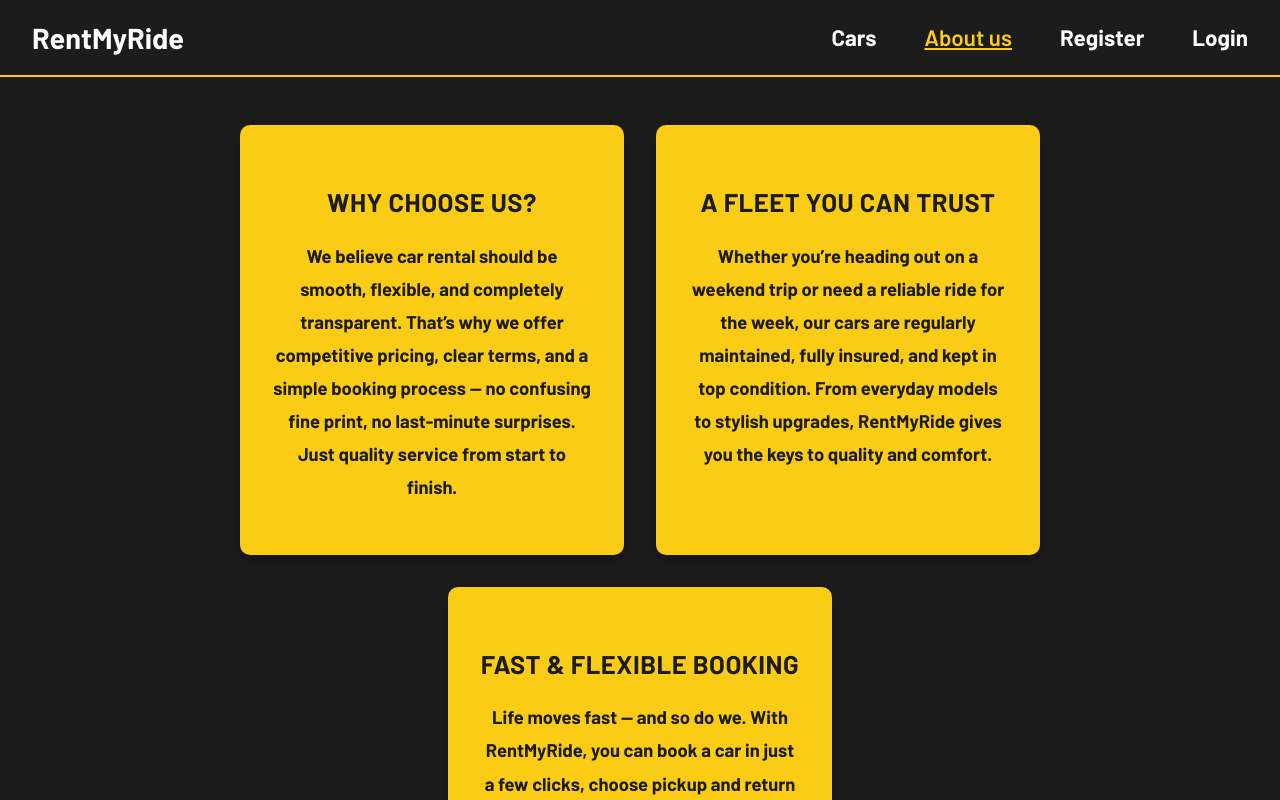
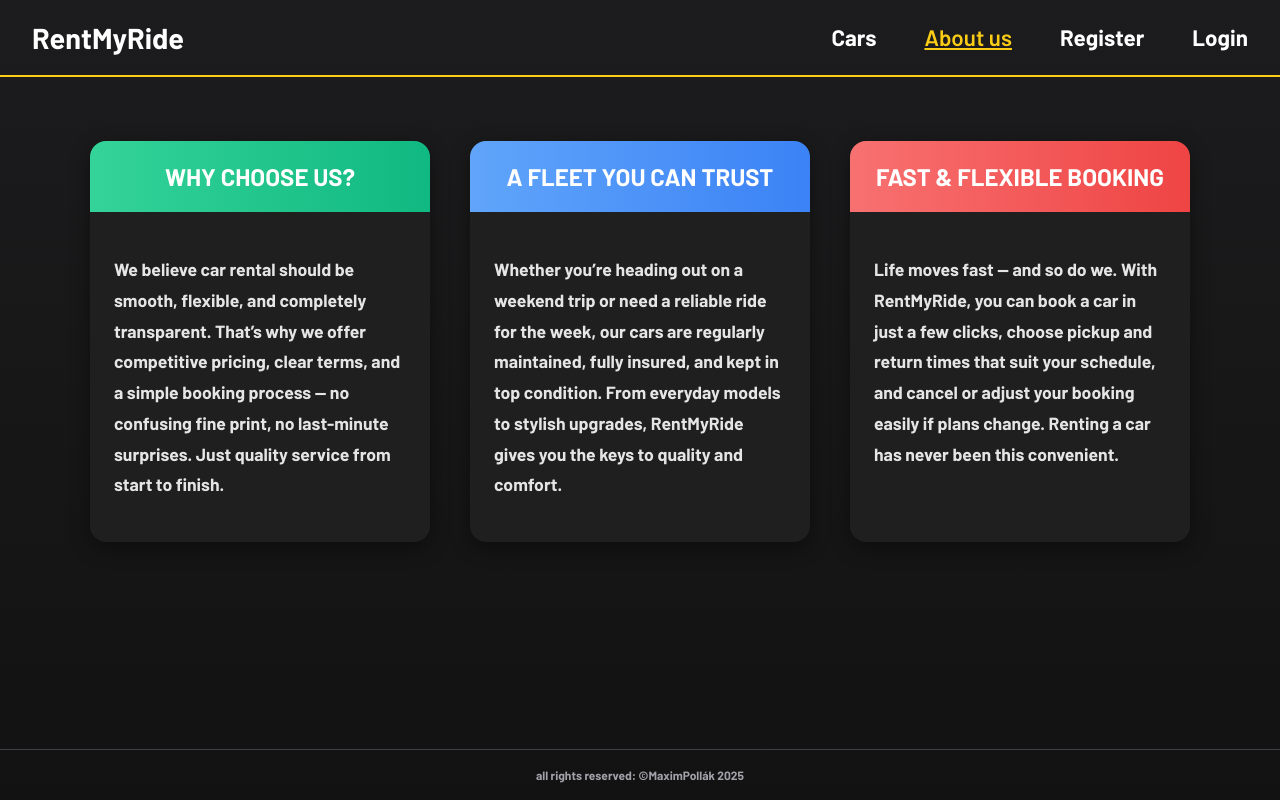
Before and after one commit to MaximPollak/RentMyRide, a React (Vite) app in the folder frontend/: page /about in a window 1280 px wide. Shown: the top 800 px of the page. Built offline with nearby package versions, Linux system fonts and the light colour scheme.

Commit message:
Editing user works

```diff
--- a/frontend/src/App.css
+++ b/frontend/src/App.css
@@ -308,51 +308,76 @@
   margin-left: 0.3rem;
 }
 /*-----------------------------------
-ABOUTUSPAGE--------------------------
+ABOUT US PAGE
 -----------------------------------*/
 .about-container {
-  background-color: #1c1c1c;
+  background: linear-gradient(to bottom, #1c1c1e, #121212);
   min-height: 100vh;
   display: flex;
   flex-direction: column;
-  color: white;
+  color: #f4f4f5;
+  font-family: 'Barlow', sans-serif;
 }
 
 .about-content {
   display: flex;
   justify-content: center;
-  gap: 2rem;
-  padding: 3rem;
+  gap: 2.5rem;
+  padding: 4rem 3rem;
   flex-wrap: wrap;
 }
 
+/* Base Card Styling */
 .about-card {
-  background-color: #facc15;
-  color: #1c1c1c;
-  padding: 2rem;
-  border-radius: 10px;
-  width: 320px;
-  text-align: center;
-  box-shadow: 0 6px 20px rgba(0, 0, 0, 0.3);
+  width: 340px;
+  border-radius: 1rem;
+  box-shadow: 0 6px 20px rgba(0, 0, 0, 0.4);
+  overflow: hidden;
   transition: transform 0.3s ease, box-shadow 0.3s ease;
+  display: flex;
+  background-color: #1f1f1f;
+  flex-direction: column;
 }
 
 .about-card:hover {
-  transform: translateY(-5px);
-  box-shadow: 0 12px 24px rgba(0, 0, 0, 0.4);
+  transform: translateY(-6px);
+  box-shadow: 0 12px 30px rgba(0, 0, 0, 0.6);
 }
 
+/* Card header (separate from body) */
 .about-card h3 {
-  font-size: 1.6rem;
+  padding: 1.1rem;
+  font-size: 1.5rem;
+  margin: 0;
   font-weight: 700;
-  margin-bottom: 1rem;
   text-transform: uppercase;
-  letter-spacing: 0.5px;
+  text-align: center;
+  color: #1c1c1c;
 }
 
+/* Card content */
 .about-card p {
-  font-size: 1.15rem;
-  line-height: 1.8;
+  padding: 1.5rem;
+  font-size: 1.1rem;
+  line-height: 1.75;
+  color: #e5e5e5;
+  flex: 1;
+}
+
+/* --- Unique Colors Per Card --- */
+.about-card:nth-child(1) h3 {
+  background: linear-gradient(90deg, #34d399, #10b981); /* teal-green */
+  color: #fff;
+}
+
+.about-card:nth-child(2) h3 {
+  background: linear-gradient(90deg, #60a5fa, #3b82f6); /* sky-blue */
+  color: #fff;
+}
+
+.about-card:nth-child(3) h3 {
+  background: linear-gradient(90deg, #f87171, #ef4444); /* red-pink */
+  color: #fff;
 }
 
 .footer {
@@ -472,10 +497,31 @@
   color: #e4e4e7;
 }
 
+.edit-profile-link {
+  display: inline-block;
+  margin-top: 1rem;
+  color: #facc15;
+  font-weight: 500;
+  text-decoration: none;
+  border: 1px solid #facc15;
+  padding: 0.4rem 0.8rem;
+  border-radius: 6px;
+  transition: background-color 0.3s ease, color 0.3s ease;
+}
+
+.edit-profile-link:hover {
+  background-color: #facc15;
+  color: #1c1c1e;
+}
+
 /* Right – bookings */
 .booking-section {
   flex: 2;
 }
+
+/*-----------------------------------
+BOOKINGPAGE--------------------------
+-----------------------------------*/
 
 .booking-title {
   font-size: 2rem;
--- a/frontend/src/App.jsx
+++ b/frontend/src/App.jsx
@@ -8,11 +8,13 @@
 import CarDetail from "./components/CarDetail";
 import Profile from "./components/Profile";
 import BookingPage from './components/Booking';
+import EditProfile from './components/EditProfile';
 
 import ProtectedRoute from './components/ProtectedRoute.jsx';
 import { ToastContainer } from 'react-toastify';
 import 'react-toastify/dist/ReactToastify.css';
 import { AnimatePresence } from 'framer-motion';
+
 
 function AnimatedRoutes() {
     const location = useLocation();
@@ -28,6 +30,7 @@
                 <Route path="/cars/:id" element={<CarDetail />} />
                 <Route path="/profile" element={<ProtectedRoute><Profile /></ProtectedRoute>} />
                 <Route path="/booking" element={<ProtectedRoute><BookingPage /></ProtectedRoute>} />
+                <Route path="/edit-profile" element={<ProtectedRoute><EditProfile /></ProtectedRoute>} />
             </Routes>
         </AnimatePresence>
     );
--- /dev/null
+++ b/frontend/src/components/EditProfile.jsx
@@ -0,0 +1,76 @@
+import React, { useEffect, useState } from 'react';
+import Navbar from './Navbar';
+import { getCurrentUser, updateUser } from '../services/apiService';
+import { useNavigate } from 'react-router-dom';
+import { toast } from 'react-toastify';
+import { motion } from 'framer-motion';
+
+export default function EditProfile() {
+    const [form, setForm] = useState({ username: '', email: '', password: '' });
+    const [userId, setUserId] = useState(null);
+    const navigate = useNavigate();
+
+    useEffect(() => {
+        async function fetchUser() {
+            try {
+                const user = await getCurrentUser();
+                setForm({ username: user.username, email: user.email, password: '' });
+                setUserId(user.user_id);
+            } catch (err) {
+                toast.error('Failed to load user');
+            }
+        }
+        fetchUser();
+    }, []);
+
+    const handleChange = (e) => {
+        setForm({ ...form, [e.target.name]: e.target.value });
+    };
+
+    const handleSubmit = async (e) => {
+        e.preventDefault();
+
+        const updatedData = { ...form };
+        if (!updatedData.password) {
+            delete updatedData.password; // prevent sending empty password
+        }
+
+        try {
+            await updateUser(userId, updatedData);
+            toast.success('Profile updated successfully!');
+            navigate('/profile');
+        } catch (err) {
+            toast.error(err.message || 'Failed to update profile');
+        }
+    };
+
+    return (
+        <motion.div
+            className="homepage-container"
+            initial={{ opacity: 0, scale: 0.96 }}
+            animate={{ opacity: 1, scale: 1 }}
+            exit={{ opacity: 0, scale: 0.96 }}
+            transition={{ duration: 0.5, ease: 'easeInOut' }}
+        >
+            <Navbar />
+            <div className="auth-container">
+                <h2 className="auth-title">Edit Your Profile</h2>
+                <form className="auth-form" onSubmit={handleSubmit}>
+                    <label>Username</label>
+                    <input name="username" value={form.username} onChange={handleChange} required />
+
+                    <label>Email</label>
+                    <input name="email" type="email" value={form.email} onChange={handleChange} required />
+
+                    <label>New Password</label>
+                    <input name="password" type="password" value={form.password} onChange={handleChange} required placeholder="Leave blank to keep current password" />
+
+                    <button type="submit" className="auth-button">Save Changes</button>
+                </form>
+            </div>
+            <footer className="footer">
+                all rights reserved: ©MaximPollák 2025
+            </footer>
+        </motion.div>
+    );
+}
--- a/frontend/src/components/Profile.jsx
+++ b/frontend/src/components/Profile.jsx
@@ -2,6 +2,7 @@
 import Navbar from './Navbar';
 import { getCurrentUser, getUserBookings } from '../services/apiService';
 import { motion } from 'framer-motion';
+import { Link } from 'react-router-dom';
 
 export default function Profile() {
     const [user, setUser] = useState(null);
@@ -46,6 +47,9 @@
                         <strong>Account created:</strong>{' '}
                         {new Date(user.created_at).toLocaleDateString('de-DE')}
                     </p>
+                    <Link to="/edit-profile" className="edit-profile-link">
+                        Edit your profile
+                    </Link>
                 </div>
 
                 <div className="bookings-section">
--- a/frontend/src/services/ApiService.js
+++ b/frontend/src/services/ApiService.js
@@ -54,28 +54,16 @@
     return res.json();
 };
 
-// ✅ Fetch user's bookings
-export const getUserBookings = async () => {
-    const res = await fetch('http://localhost:3000/bookings/mybookings', {
-        method: 'GET',
+export const updateUser = async (id, updatedData) => {
+    const res = await fetch(`http://localhost:3000/users/${id}`, {
+        method: 'PUT',
+        headers: {
+            'Content-Type': 'application/json'
+        },
         credentials: 'include',
+        body: JSON.stringify(updatedData)
     });
-    if (!res.ok) throw new Error('Failed to fetch bookings');
-    return res.json();
-};
-
-// 🔐 Submit a booking
-export const createBooking = async (data) => {
-    const res = await fetch('http://localhost:3000/bookings', {
-        method: 'POST',
-        headers: { 'Content-Type': 'application/json' },
-        credentials: 'include',
-        body: JSON.stringify(data)
-    });
-    if (!res.ok) {
-        const error = await res.json();
-        throw new Error(error.error || 'Booking failed');
-    }
+    if (!res.ok) throw new Error('Failed to update user');
     return res.json();
 };
 
@@ -107,3 +95,27 @@
     if (!res.ok) throw new Error('Failed to fetch car details');
     return res.json();
 };
+// ✅ Fetch user's bookings
+export const getUserBookings = async () => {
+    const res = await fetch('http://localhost:3000/bookings/mybookings', {
+        method: 'GET',
+        credentials: 'include',
+    });
+    if (!res.ok) throw new Error('Failed to fetch bookings');
+    return res.json();
+};
+
+// 🔐 Submit a booking
+export const createBooking = async (data) => {
+    const res = await fetch('http://localhost:3000/bookings', {
+        method: 'POST',
+        headers: { 'Content-Type': 'application/json' },
+        credentials: 'include',
+        body: JSON.stringify(data)
+    });
+    if (!res.ok) {
+        const error = await res.json();
+        throw new Error(error.error || 'Booking failed');
+    }
+    return res.json();
+};
```
Also changed, not shown: 1 other file (tests, documents, lock files or other folders).
